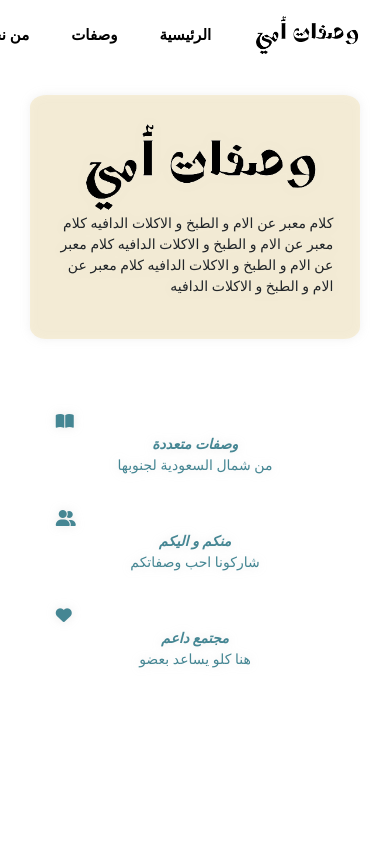
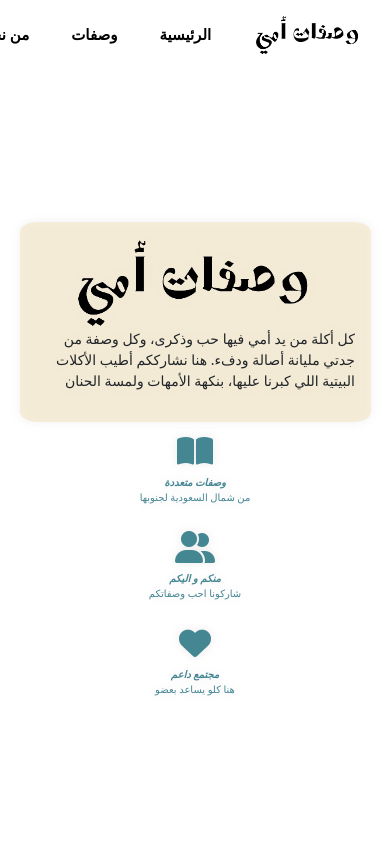
Before and after one commit to RawanTallha/Mummy-s_Yummys, a plain HTML site: page index.html in a window 390 px wide. Shown: the top 844 px of the page. Drawn offline with nearby package versions, Linux system fonts and the light colour scheme.

Commit message:
a responsive welcome card

```diff
--- a/CSS/style.css
+++ b/CSS/style.css
@@ -12,7 +12,6 @@ nav {
     z-index: 1000;
     display: flex;
     align-items: center;
-    /* justify-content: space-between; */
     overflow-x: auto;
     white-space: nowrap;
     scrollbar-width: none;
@@ -83,10 +82,12 @@ nav a:hover {
 /* Home section */
 .Home-page {
     width: 100vw;
-    height: 100vh;
+    min-height: 100vh;
+    padding-bottom: 50px;
+    display: flex;
+    flex-direction: column;
+    align-items: center;
     justify-content: center;
-    align-items: center;
-    padding: 3%;
 }
 
 .Home-page-summary {
@@ -95,15 +96,15 @@ nav a:hover {
     justify-content: center;
     align-items: center;
     text-align: center;
+    padding: 4%;
+    margin: 1% 5% 1% 5%;
+    filter: drop-shadow(0 0 5px rgba(171, 171, 171, 0.25));
     background-color: #f4e8c8b0;
     border-radius: 5%;
-    padding: 4%;
-    margin: 0% 1% 0% 1%;
-    filter: drop-shadow(0 0 5px rgba(171, 171, 171, 0.25));
 }
 
 .Home-page-pic {
-    width: 25vw;
+    width: 20vw;
     height: auto;
 }
 
@@ -115,40 +116,57 @@ nav a:hover {
 
 .Home-page-card {
     display: flex;
-    justify-content: right;
+    justify-content: center;
     flex-wrap: wrap;
+    /* gap: 5%; */
     filter: drop-shadow(0 0 5px rgba(171, 171, 171, 0.25));
-    border-radius: 5%;
+    padding: 0px;
 }
 
 .Home-page-card-item {
-    width: 30%;
+    width: 20%;
     min-width: 250px;
-    padding: 2%;
+    padding: 1px;
+    color: #458693;
+    display: flex;
+    flex-direction: column;
+    align-items: center;
+    text-align: center;
+}
+
+.home-page-card-icon {
+    font-size: 2rem;
     color: #458693;
 }
 
 .Home-page-card-item p {
-    font-size: clamp(14px, 2vw, 24px);
+    font-size: clamp(10px, 2vw, 20px);
     text-align: center;
 }
 
+
 @media (max-width: 768px) {
+
     .Home-page-summary {
         display: block;
-        background-color: white;
-        border-radius: 0%;
-        padding: 4%;
-        margin: 0%;
-        filter: none;
     }
 
-    .slogan {
-        background-color: #f4e8c8b0;
-        border-radius: 5%;
-        padding: 8%;
-        margin: 0% 1% 0% 1%;
-        filter: drop-shadow(0 0 5px rgba(171, 171, 171, 0.25));
+    .Home-page-pic {
+        width: 25vw;
+        height: auto;
+    }
+
+    .Home-page-card-item {
+        width: 15%;
+        min-width: 150px;
+        padding: 1px;
+    }
+}
+
+@media (max-width: 480px) {
+
+    .Home-page-pic {
+        display: none !important;
     }
 
     .Home-page-card {
@@ -160,9 +178,6 @@ nav a:hover {
         width: 80%;
     }
 
-    .Home-page-pic {
-        display: none;
-    }
 }
 
 .Home-page-card-item em {
@@ -316,8 +331,6 @@ h2.card_title {
     grid-template-columns: 1fr 1fr;
     background-color: #4586936d;
     align-items: center;
-    height: 80vh;
-    justify-content: center;
 }
 
 .Add-recipe-page img {
--- a/index.html
+++ b/index.html
@@ -7,6 +7,7 @@
     <link rel="stylesheet" href="CSS/style.css">
     <link rel="stylesheet" href="https://cdnjs.cloudflare.com/ajax/libs/font-awesome/6.4.2/css/all.min.css">
     <link href="https://cdn.jsdelivr.net/npm/bootstrap@5.3.0/dist/css/bootstrap.min.css" rel="stylesheet">
+    <link rel="icon" type="image/png" href="assets/tab-icon.png">
 
 
     <title>وصفات أمي</title>
@@ -49,47 +50,9 @@
             <img src="assets/wallpaper (2).png" class="Home-page-pic" alt="">
             <div class="about-home-page-summary">
                 <div class="slogan">
-                <img src="assets/initial-logo.png" height="90">
+                    <img src="assets/initial-logo.png" height="90">
                     <p>
-                        كلام معبر عن الام و الطبخ و الاكلات الدافيه كلام معبر عن الام و الطبخ و الاكلات الدافيه كلام
-                        معبر عن
-                        الام و الطبخ و الاكلات الدافيه كلام معبر عن الام و الطبخ و الاكلات الدافيه
-                    </p>
-                </div>
-                    <br><br>
-                    <!-- <div class="Home-page-card">
-                        <div class="Home-page-card-item">
-                            <div class="home-page-card-icon">
-                                <i class="fa-solid fa-book-open"></i>
-                            </div>
-                            <p>
-                                <em>وصفات متعددة</em>
-                                <br>
-                                من شمال السعودية لجنوبها
-                            </p>
-                        </div>
-                        <div class="Home-page-card-item">
-                            <div class="home-page-card-icon">
-                                <i class="fa-solid fa-user-group"></i>
-                            </div>
-                            <p>
-                                <em>منكم و اليكم</em>
-                                <br>
-                                شاركونا احب وصفاتكم
-                            </p>
-                        </div>
-                        <div class="Home-page-card-item">
-                            <div class="home-page-card-icon">
-                                <i class="fa-solid fa-heart"></i>
-                            </div>
-                            <p>
-                                <em>مجتمع داعم</em>
-                                <br>
-                                هنا كلو يساعد بعضو
-                            </p>
-                        </div>
-                    </div> -->
-                </div>
+                        كل أكلة من يد أمي فيها حب وذكرى، وكل وصفة من جدتي مليانة أصالة ودفء. هنا نشارككم أطيب الأكلات البيتية اللي كبرنا عليها، بنكهة الأمهات ولمسة الحنان                </div>
             </div>
         </div>
         <div class="Home-page-card">
```
Also changed, not shown: assets/tab-icon.png (added).
